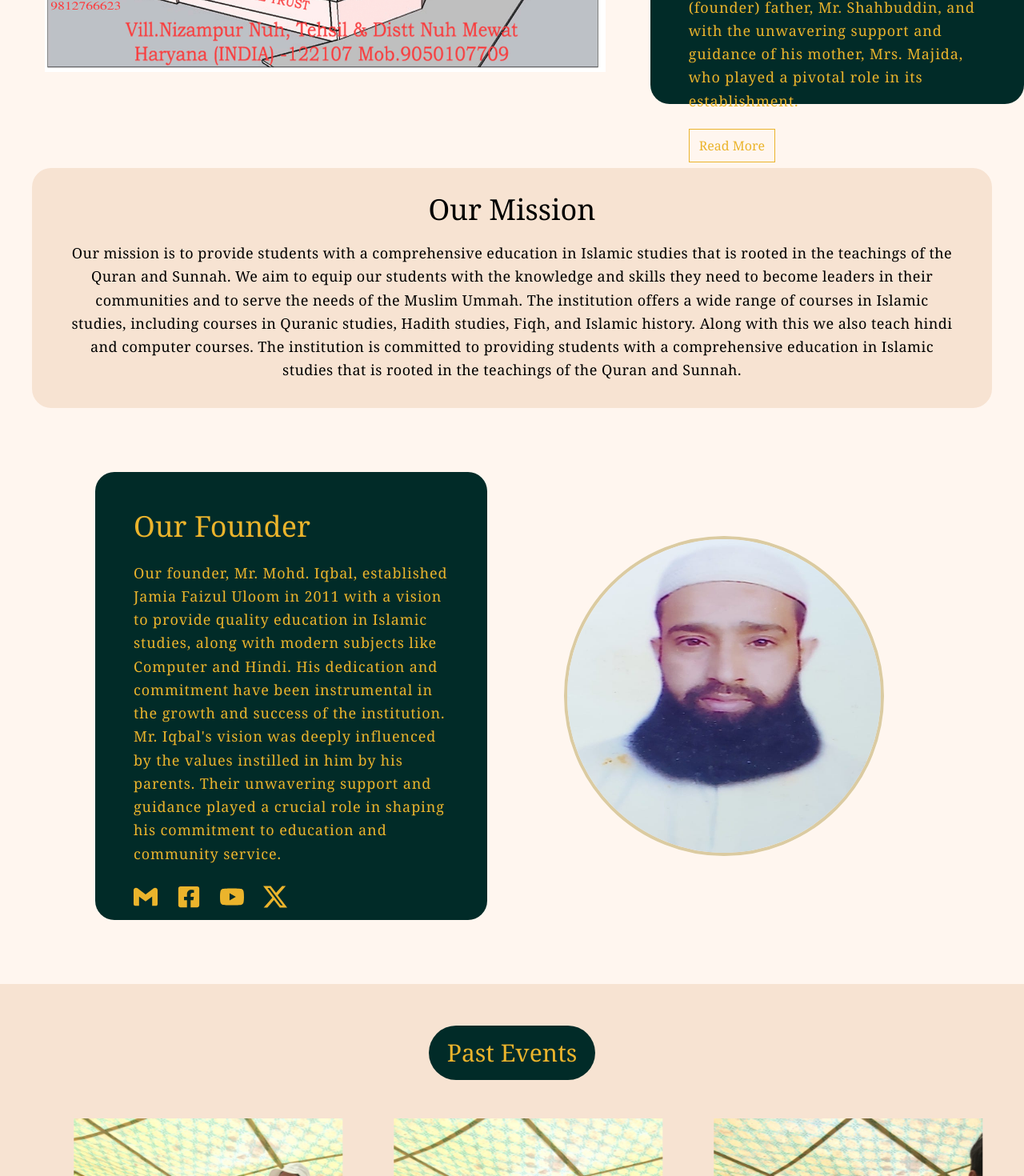
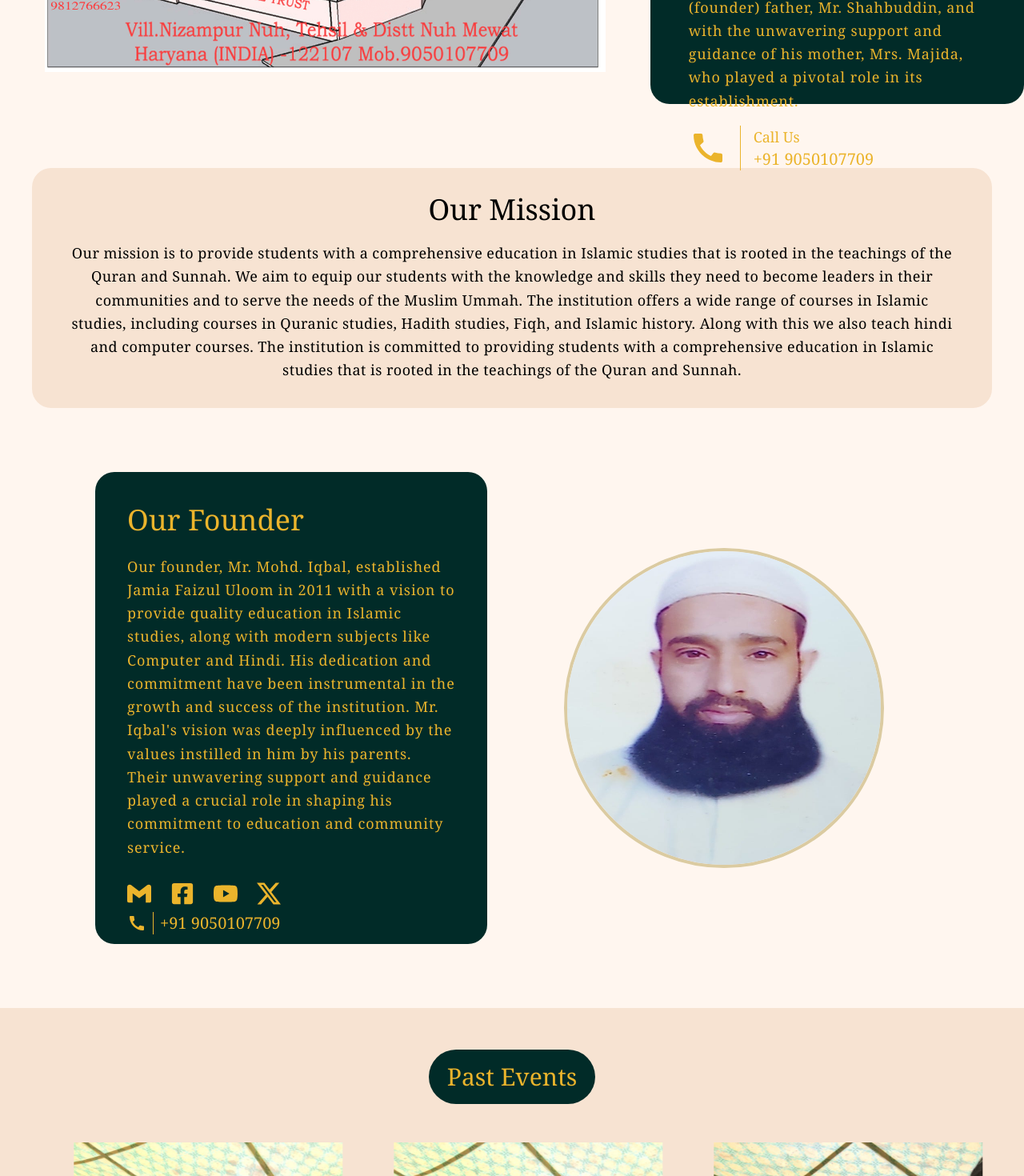
Before and after one commit to mohdmustafa0111/Jamia-Faizul-Uloom-Charitable-Trust, a React (Create React App) app: page / in a window 1280 px wide. Shown: the part 1330-2800 px from the top of the page at 80% size. Built offline with nearby package versions, Linux system fonts and the light colour scheme.

Commit message:
Added some pictures, youtube videos and some more things like heading and contact number

```diff
--- a/src/components/About.jsx
+++ b/src/components/About.jsx
@@ -4,6 +4,7 @@
 import { FaFacebookSquare } from "react-icons/fa";
 import { SiYoutube } from "react-icons/si";
 import { BsTwitterX } from "react-icons/bs";
+import { MdCall } from "react-icons/md";
 
 const About = () => {
   return (
@@ -26,9 +27,16 @@
             Shahbuddin, and with the unwavering support and guidance of his
             mother, Mrs. Majida, who played a pivotal role in its establishment.
           </p>
-          <button className="border border-[#ebb42c] px-3 py-2 mt-5 hover:bg-[#ebb42c] hover:text-[#012b28]">
-            Read More
-          </button>
+          <div className="flex items-center mt-4">
+            <div className="self-center">
+              <MdCall className=" text-5xl" />
+            </div>
+            <div className="border-l h-14 mx-4 border-[#ebb42c]"></div>
+            <div>
+              <p className=" text-lg">Call Us</p>
+              <p className=" text-xl">+91 9050107709</p>
+            </div>
+          </div>
         </div>
       </div>
 
@@ -53,7 +61,7 @@
       {/* Our Founder */}
 
       <div className="flex justify-center items-center">
-        <div className="w-[490px] h-[560px] bg-[#012b28] p-12 text-[#ebb42c] rounded-3xl my-20">
+        <div className="w-[490px] h-[590px] bg-[#012b28] p-10 text-[#ebb42c] rounded-3xl my-20">
           <h1 className="text-4xl">Our Founder</h1>
           <p className="mt-6 text-lg tracking-wider leading-relaxed">
             Our founder, Mr. Mohd. Iqbal, established Jamia Faizul Uloom in 2011
@@ -65,7 +73,7 @@
             guidance played a crucial role in shaping his commitment to
             education and community service.
           </p>
-          <div className="flex space-x-6 mt-6">
+          <div className="flex space-x-6 mt-7">
             <a
               href="mailto:mohdipbal81@gmail.com"
               target="_blank"
@@ -99,6 +107,15 @@
               <BsTwitterX />
             </a>
           </div>
+          <div className="flex items-center mt-2">
+            <div className="self-center">
+              <MdCall className=" text-2xl" />
+            </div>
+            <div className="border-l h-7 mx-2 border-[#ebb42c]"></div>
+            <div>
+              <p className=" text-xl">+91 9050107709</p>
+            </div>
+          </div>
         </div>
 
         <div className="my-20 mx-14">
--- a/src/components/Donate.jsx
+++ b/src/components/Donate.jsx
@@ -1,11 +1,12 @@
 const Donate = () => {
   return (
-    <div className="bg-[#012b28] text-[#ebb42c]  w-full h-[500px] flex">
+    <div className="bg-[#012b28] text-[#ebb42c]  w-full h-[580px]">
+      <div className="text-5xl text-center py-9">"Donate to the Cause"</div>
       {/* Financial Details */}
-
-      <div className="w-1/2 mt-12 pl-12">
-        <h1 className="text-5xl">Financial Details</h1>
-        <div className="font-sans mt-10">
+      <div className="flex mt-4">
+        <div className="w-1/2 pl-12">
+          <h1 className="text-4xl">Financial Details</h1>
+          <div className="font-sans mt-7">
             <table className="w-[620px] border border-[#ebb42c]">
               <tbody>
                 <tr>
@@ -63,19 +64,20 @@
 
         {/* Donor's Testimonial */}
 
-      <div className="w-1/2 mt-12">
-        <h1 className="text-5xl">Donor's Testimonial</h1>
-        <div className="font-sans text-xl w-[680px] h-[320px] mt-9 tracking-wider leading-relaxed border border-[#ebb42c] rounded-3xl">
+        <div className="w-1/2">
+          <h1 className="text-4xl">Donor's Testimonial</h1>
+          <div className="font-sans text-xl w-[680px] h-[320px] mt-7 tracking-wider leading-relaxed border border-[#ebb42c] rounded-3xl">
             <p className="pt-6 px-7">
-            I am so happy to see my donation going for a useful purpose, thanks
-            to Jamia Faizul Uloom, who makes it happen. It is a best way to stay
-            connected with the noble cause and have the feeling of doing
-            something for society. And the best part is, you don't need huge
-            money to contribute for such noble causes, even a small amount can
-            make a massive difference. I am very happy to be part of initiatives
-            like girl education.
+              I am so happy to see my donation going for a useful purpose,
+              thanks to Jamia Faizul Uloom, who makes it happen. It is a best
+              way to stay connected with the noble cause and have the feeling of
+              doing something for society. And the best part is, you don't need
+              huge money to contribute for such noble causes, even a small
+              amount can make a massive difference. I am very happy to be part
+              of initiatives like girl education.
             </p>
             <p className="pl-7 pt-3">Mr. Nizamuddin Khan</p>
+          </div>
         </div>
       </div>
     </div>
--- a/src/components/Events.jsx
+++ b/src/components/Events.jsx
@@ -18,6 +18,7 @@
 import EventImage17 from "../assests/Events/Event 17.jpg";
 import EventImage18 from "../assests/Events/Event 18.jpg";
 import EventImage19 from "../assests/Events/Event 19.jpeg";
+import EventImage20 from "../assests/Events/Event 20.jpg";
 
 const Events = () => {
   const EventImages = [
@@ -40,6 +41,7 @@
     EventImage17,
     EventImage18,
     EventImage19,
+    EventImage20,
   ];
 
   const settings = {
--- a/src/components/Header.jsx
+++ b/src/components/Header.jsx
@@ -2,7 +2,7 @@
 
 const Header = () => {
   return (
-    <div className="bg-[#012b28] flex justify-between space-x-10">
+    <div className="bg-[#012b28] flex justify-between items-center space-x-10">
       <div className="flex ml-12 ">
         <img src={logo} alt="Logo" className="w-20 h-20" />
         <div className="flex flex-col justify-center ml-2 tracking-wide">
--- a/src/components/Media.jsx
+++ b/src/components/Media.jsx
@@ -28,6 +28,7 @@
     "https://www.youtube.com/embed/ntb2Gf5w9k4?si=98YVNfVkP06tj8Dw",
     "https://www.youtube.com/embed/NboIt4cIabw?si=SsHE9ixczf78-KPF",
     "https://www.youtube.com/embed/YlaFj5wFbU8?si=Fu3Wq6i7Wd1ZbCJs",
+    "https://www.youtube.com/embed/cUrHQsIhffA?si=mWSAcH48JtBPiHwE",
   ];
 
   const settings = {
```
Also changed, not shown: src/assests/Events/Event 20.jpg (added). Lines whose indentation alone changed are shown as unchanged.
